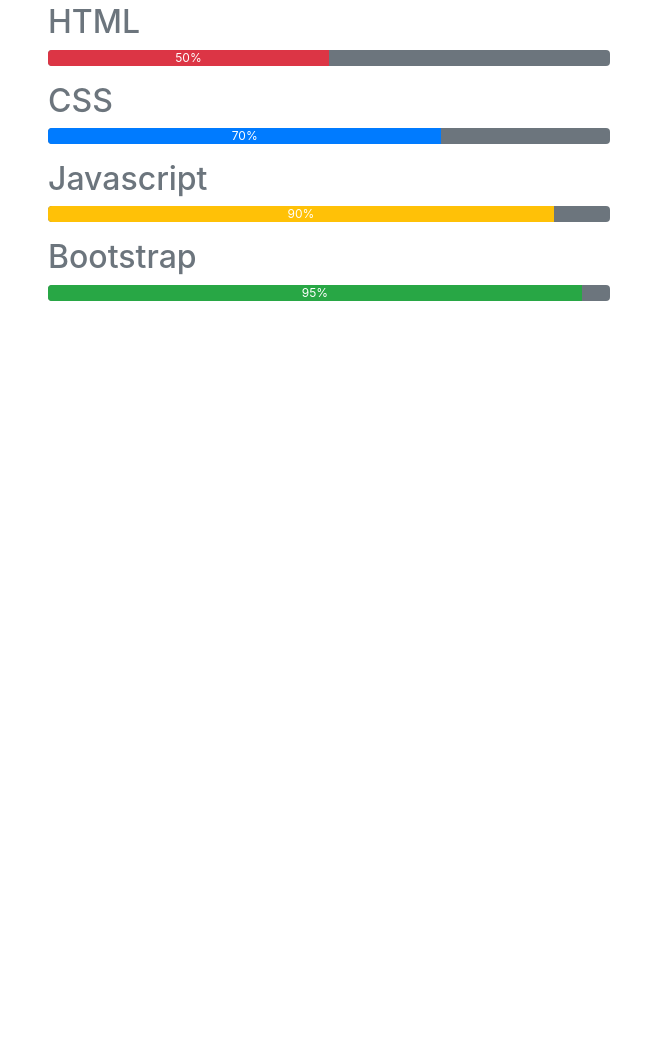
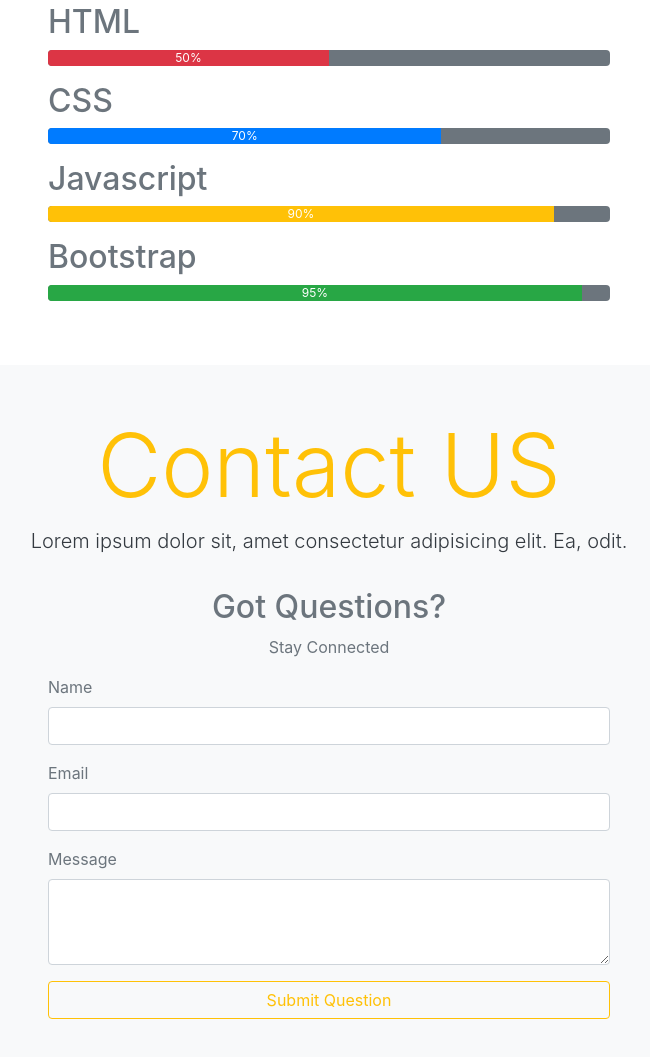
Before and after one commit to dkwilson/pureBootstrap, a plain HTML site: page index.html in a window 1280 px wide. Shown: the part 2915-3972 px from the top of the page, without its empty margins (311-961 px from the left). Before the commit the page ends 3280 px from the top, so only its background shows below. Drawn offline with nearby package versions, Linux system fonts and the light colour scheme.

Commit message:
finshed contact section

```diff
--- a/index.html
+++ b/index.html
@@ -249,7 +249,7 @@
         <div class="row">
           <div class="col-lg-4 col-sm-10 mx-auto mb-4">
             <div class="card">
-              <img src="images/kid1.jpg" class="card-img-top" alt="">
+              <img src="images/kid1.jpg" class="card-img-top" alt="" />
               <div class="card-body">
                 <div class="card-title">
                   <h3 class="text-muted">Michael</h3>
@@ -258,17 +258,22 @@
                   <p class="lead text-secondary">Lorem ipsum dolor sit amet.</p>
                 </div>
                 <div class="text-right">
-                  <a href=""><i class="fab fa-facebook fa-2x mx-2 text-primary"></i></a>
-                  <a href=""><i class="fab fa-twitter fa-2x mx-2 text-primary"></i></a>
-                  <a href=""><i class="fab fa-linkedin fa-2x mx-2 text-primary"></i></a>
+                  <a href=""
+                    ><i class="fab fa-facebook fa-2x mx-2 text-primary"></i
+                  ></a>
+                  <a href=""
+                    ><i class="fab fa-twitter fa-2x mx-2 text-primary"></i
+                  ></a>
+                  <a href=""
+                    ><i class="fab fa-linkedin fa-2x mx-2 text-primary"></i
+                  ></a>
                 </div>
               </div>
             </div>
-
           </div>
           <div class="col-lg-4 col-sm-10 mx-auto mb-4">
             <div class="card">
-                  <img src="images/kid2.jpg" class="card-img-top" alt="">
+              <img src="images/kid2.jpg" class="card-img-top" alt="" />
               <div class="card-body">
                 <div class="card-title">
                   <h3 class="text-muted">Trevor</h3>
@@ -277,17 +282,22 @@
                   <p class="lead text-secondary">Lorem ipsum dolor sit amet.</p>
                 </div>
                 <div class="text-right">
-                      <a href=""><i class="fab fa-facebook fa-2x mx-2 text-primary"></i></a>
-                      <a href=""><i class="fab fa-twitter fa-2x mx-2 text-primary"></i></a>
-                      <a href=""><i class="fab fa-linkedin fa-2x mx-2 text-primary"></i></a>
+                  <a href=""
+                    ><i class="fab fa-facebook fa-2x mx-2 text-primary"></i
+                  ></a>
+                  <a href=""
+                    ><i class="fab fa-twitter fa-2x mx-2 text-primary"></i
+                  ></a>
+                  <a href=""
+                    ><i class="fab fa-linkedin fa-2x mx-2 text-primary"></i
+                  ></a>
                 </div>
               </div>
             </div>
-
           </div>
           <div class="col-lg-4 col-sm-10 mx-auto mb-4">
             <div class="card">
-                  <img src="images/kid3.jpg" class="card-img-top" alt="">
+              <img src="images/kid3.jpg" class="card-img-top" alt="" />
               <div class="card-body">
                 <div class="card-title">
                   <h3 class="text-muted">Molly</h3>
@@ -296,13 +306,18 @@
                   <p class="lead text-secondary">Lorem ipsum dolor sit amet.</p>
                 </div>
                 <div class="text-right">
-                      <a href=""><i class="fab fa-facebook fa-2x mx-2 text-primary"></i></a>
-                      <a href=""><i class="fab fa-twitter fa-2x mx-2 text-primary"></i></a>
-                      <a href=""><i class="fab fa-linkedin fa-2x mx-2 text-primary"></i></a>
+                  <a href=""
+                    ><i class="fab fa-facebook fa-2x mx-2 text-primary"></i
+                  ></a>
+                  <a href=""
+                    ><i class="fab fa-twitter fa-2x mx-2 text-primary"></i
+                  ></a>
+                  <a href=""
+                    ><i class="fab fa-linkedin fa-2x mx-2 text-primary"></i
+                  ></a>
                 </div>
               </div>
             </div>
-
           </div>
         </div>
       </div>
@@ -342,15 +357,61 @@
             <div class="progress bg-secondary mb-3">
               <div class="progress-bar bg-success" style="width: 95%">95%</div>
             </div>
-
-
           </div>
         </div>
-
       </div>
     </section>
 
     <!-- Progress Section End -->
+
+    <!-- Contact Section -->
+    <section class="p-5 bg-light">
+      <div class="container-fluid">
+        <!-- Title -->
+        <div class="row">
+          <div class="col text-center mb-3">
+            <h1 class="text-warning display-2">Contact US</h1>
+            <p class="lead text-dark">
+              Lorem ipsum dolor sit, amet consectetur adipisicing elit. Ea,
+              odit.
+            </p>
+          </div>
+        </div>
+        <!-- Title End -->
+        <div class="row justify-content-center">
+          <div class="col-lg-6 col-md-6 col-sm-10">
+            <div class="text-center text-secondary">
+              <h2>Got Questions?</h2>
+              <p>Stay Connected</p>
+            </div>
+            <form action="" class="text-muted">
+              <div class="form-group">
+                <label for="name">Name</label>
+                <input type="text" class="form-control" id="email" />
+              </div>
+              <div class="form-group">
+                <label for="email">Email</label>
+                <input type="text" class="form-control" id="email" />
+              </div>
+              <div class="form-group">
+                <label for="message">Message</label>
+                <textarea
+                  type="text"
+                  class="form-control"
+                  id="message"
+                  rows="3"
+                ></textarea>
+              </div>
+              <button class="btn btn-outline-warning btn-block" type="submit">
+                Submit Question
+              </button>
+            </form>
+          </div>
+        </div>
+      </div>
+    </section>
+
+    <!-- Contact Section End -->
 
     <!-- jQuery first, then Popper.js, then Bootstrap JS -->
     <script
```
Lines whose indentation alone changed are shown as unchanged.
